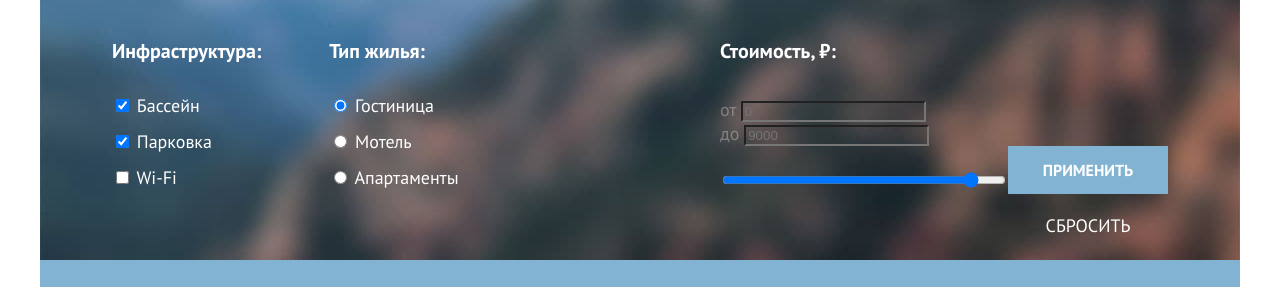
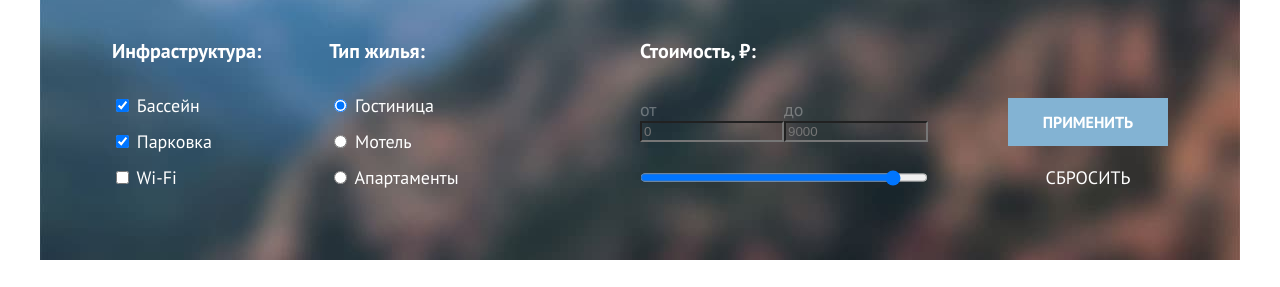
Before and after one commit to htmlacademy-htmlcss/1827303-sedona-33, a plain HTML site: page catalog.html in a window 1280 px wide. Shown: the part 230-517 px from the top of the page. Drawn offline with Linux system fonts and the light colour scheme.

Commit message:
стилизует фильтрацию

```diff
--- a/catalog.html
+++ b/catalog.html
@@ -108,13 +108,13 @@
                 <legend class="catalog-filter-title">Стоимость, ₽:</legend>
 
                 <div class="filter-container-input">
-                  <div class="range-wrapper">
-                    <div class="range-min">
+                  <div class="range-wrapper range-container">
+                    <div class="range range-min">
                       <label for="segment-min">от</label>
                       <input class="range-segment-min" type="text" id="segment-min" placeholder="0">
                     </div>
 
-                    <div class="range-max">
+                    <div class="range range-max">
                       <label for="segment-max">до</label>
                       <input class="range-segment-max" type="text" id="segment-max" placeholder="9000">
                     </div>
--- a/styles/styles.css
+++ b/styles/styles.css
@@ -72,13 +72,13 @@ body {
 .button-on {
   display: block;
   grid-column: 2 / 3;
+  grid-row: 1 / 2;
   width: 160px;
   height: 48px;
   margin: 0;
   padding: 0;
   color: #FFFFFF;
   background-color: #83B3D3;
-  margin-bottom: 20px;
 }
 
 .button-clear {
@@ -309,29 +309,35 @@ body {
 .filter-container-input {
   display: grid;
   grid-template-columns: 288px 160px;
+  gap: 20px 80px;
+}
+
+.filter-container-input input {
+  grid-column: 1 / 2;
+  margin: 0;
 }
 
 .range-wrapper {
   grid-column: 1 / 2;
 }
 
-.filter-container-input input {
-  grid-column: 1 / 2;
+.range-container {
+  display: grid;
+  grid-template-columns: 144px 144px;
 }
 
+.range {
+  display: flex;
+  flex-direction: column;
+}
 
-
-
+.range-wrapper label {
+  opacity: 0.3;
+}
 
 .range-wrapper input {
   color: inherit;
   background-color: transparent;
-}
-
-.filter-container-input label {
-  grid-column: 1 / 2;
-  z-index: 1;
-  opacity: 0.3;
 }
 
 /* Stock filter*/
```
